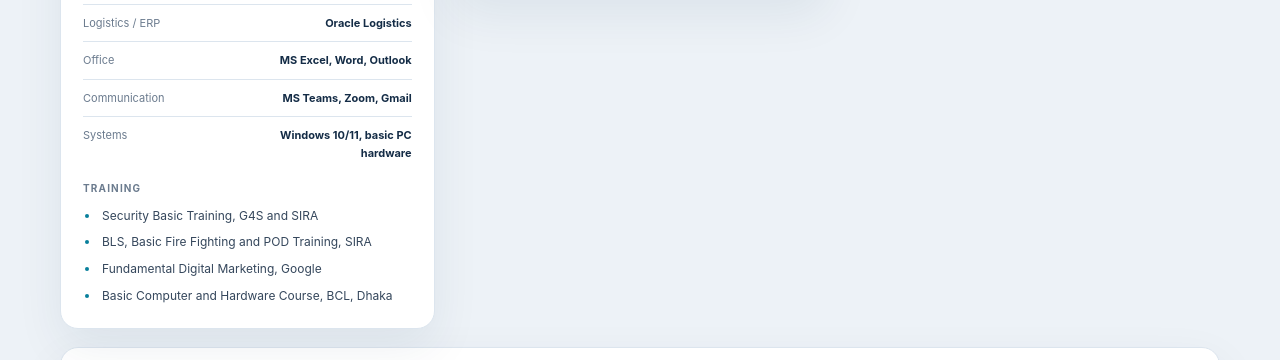
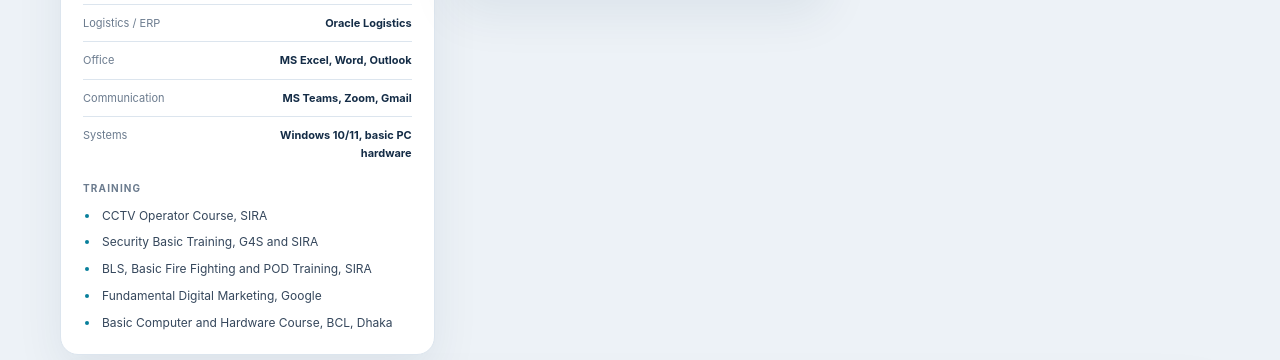
Before and after one commit to aawal86/portfolio, a plain HTML site: page index.html in a window 1280 px wide. Shown: the part 1942-2302 px from the top of the page. Drawn offline with Linux system fonts and the light colour scheme.

Commit message:
Update index.html

```diff
--- a/index.html
+++ b/index.html
@@ -322,6 +322,7 @@ dd{text-align:right;margin:0;color:var(--ink);font-weight:650;overflow-wrap:anyw
    </dl>
    <h4>Training</h4>
    <ul class="bullets">
+    <li>CCTV Operator Course, SIRA</li>
     <li>Security Basic Training, G4S and SIRA</li>
     <li>BLS, Basic Fire Fighting and POD Training, SIRA</li>
     <li>Fundamental Digital Marketing, Google</li>
```
